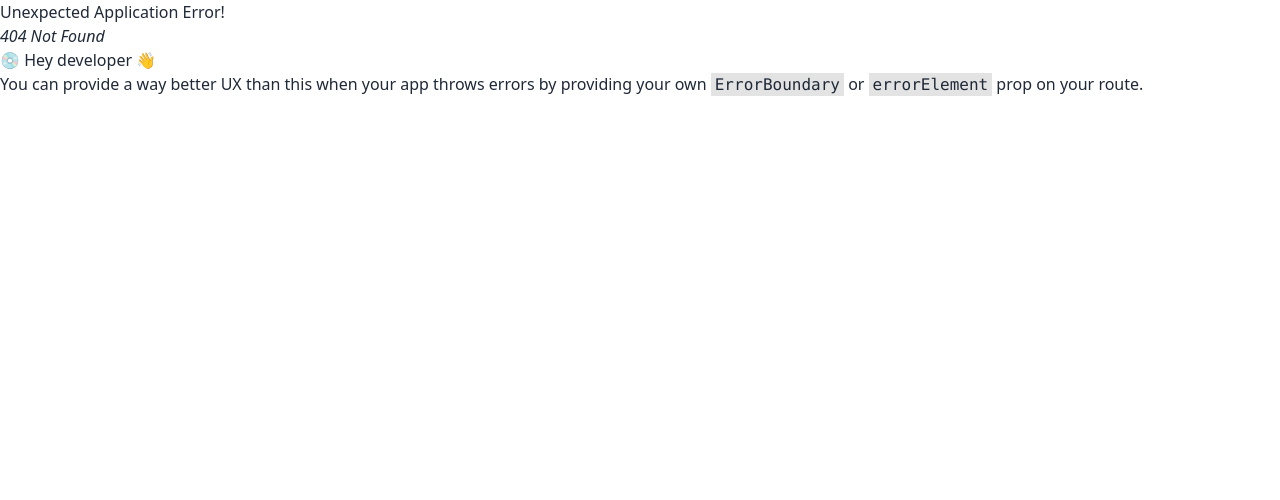
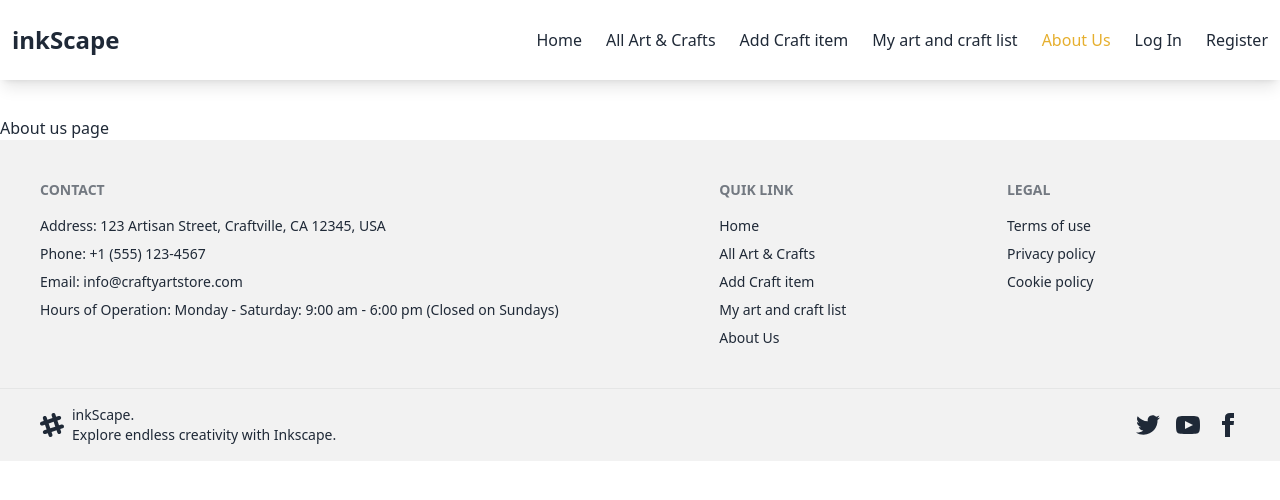
Before and after one commit to sour0v1/ink-scape-client, a React (Vite) app: page /about in a window 1280 px wide. Before the commit this address had no page. Shown: the top 500 px of the page. Built offline with nearby package versions, Linux system fonts and the light colour scheme.

Commit message:
added footer

```diff
--- a/src/Root.jsx
+++ b/src/Root.jsx
@@ -1,6 +1,7 @@
 import './App.css'
 import { Outlet } from 'react-router-dom'
 import Navbar from './components/Navbar/Navbar'
+import Footer from './components/Footer'
 
 function App() {
   return (
@@ -8,6 +9,7 @@
 
       <Navbar></Navbar>
       <Outlet></Outlet>
+      <Footer></Footer>
     </>
   )
 }
--- /dev/null
+++ b/src/components/About.jsx
@@ -0,0 +1,11 @@
+import React from 'react';
+
+const About = () => {
+    return (
+        <div>
+            <h1>About us page</h1>
+        </div>
+    );
+};
+
+export default About;
--- /dev/null
+++ b/src/components/Footer.jsx
@@ -0,0 +1,49 @@
+import React from 'react';
+import { NavLink } from 'react-router-dom';
+
+const Footer = () => {
+    return (
+        <div>
+            <footer className="footer p-10 bg-base-200 text-base-content">
+                <nav>
+                    <h6 className="footer-title">Contact</h6>
+                    <ul className='space-y-2'>
+                        <li>Address: 123 Artisan Street, Craftville, CA 12345, USA</li>
+                        <li>Phone: +1 (555) 123-4567</li>
+                        <li>Email: info@craftyartstore.com</li>
+                        <li>Hours of Operation: Monday - Saturday: 9:00 am - 6:00 pm (Closed on Sundays)</li>
+                    </ul>
+                </nav>
+                <nav>
+                    <h6 className="footer-title">Quik Link</h6>
+                    <a><NavLink to={'/'}>Home</NavLink></a>
+                    <a><NavLink to={'all-art-craft'}>All Art & Crafts</NavLink></a>
+                    <a><NavLink to={'add-art-craft'}>Add Craft item</NavLink></a>
+                    <a><NavLink to={'my-art-craft'}>My art and craft list</NavLink></a>
+                    <a><NavLink to={'about'}>About Us</NavLink></a>
+                </nav>
+                <nav>
+                    <h6 className="footer-title">Legal</h6>
+                    <a className="link link-hover">Terms of use</a>
+                    <a className="link link-hover">Privacy policy</a>
+                    <a className="link link-hover">Cookie policy</a>
+                </nav>
+            </footer>
+            <footer className="footer px-10 py-4 border-t bg-base-200 text-base-content border-base-300">
+                <aside className="items-center grid-flow-col">
+                    <svg width="24" height="24" viewBox="0 0 24 24" xmlns="http://www.w3.org/2000/svg" fillRule="evenodd" clipRule="evenodd" className="fill-current"><path d="M22.672 15.226l-2.432.811.841 2.515c.33 1.019-.209 2.127-1.23 2.456-1.15.325-2.148-.321-2.463-1.226l-.84-2.518-5.013 1.677.84 2.517c.391 1.203-.434 2.542-1.831 2.542-.88 0-1.601-.564-1.86-1.314l-.842-2.516-2.431.809c-1.135.328-2.145-.317-2.463-1.229-.329-1.018.211-2.127 1.231-2.456l2.432-.809-1.621-4.823-2.432.808c-1.355.384-2.558-.59-2.558-1.839 0-.817.509-1.582 1.327-1.846l2.433-.809-.842-2.515c-.33-1.02.211-2.129 1.232-2.458 1.02-.329 2.13.209 2.461 1.229l.842 2.515 5.011-1.677-.839-2.517c-.403-1.238.484-2.553 1.843-2.553.819 0 1.585.509 1.85 1.326l.841 2.517 2.431-.81c1.02-.33 2.131.211 2.461 1.229.332 1.018-.21 2.126-1.23 2.456l-2.433.809 1.622 4.823 2.433-.809c1.242-.401 2.557.484 2.557 1.838 0 .819-.51 1.583-1.328 1.847m-8.992-6.428l-5.01 1.675 1.619 4.828 5.011-1.674-1.62-4.829z"></path></svg>
+                    <p>inkScape. <br />Explore endless creativity with Inkscape.</p>
+                </aside>
+                <nav className="md:place-self-center md:justify-self-end">
+                    <div className="grid grid-flow-col gap-4">
+                        <a><svg xmlns="http://www.w3.org/2000/svg" width="24" height="24" viewBox="0 0 24 24" className="fill-current"><path d="M24 4.557c-.883.392-1.832.656-2.828.775 1.017-.609 1.798-1.574 2.165-2.724-.951.564-2.005.974-3.127 1.195-.897-.957-2.178-1.555-3.594-1.555-3.179 0-5.515 2.966-4.797 6.045-4.091-.205-7.719-2.165-10.148-5.144-1.29 2.213-.669 5.108 1.523 6.574-.806-.026-1.566-.247-2.229-.616-.054 2.281 1.581 4.415 3.949 4.89-.693.188-1.452.232-2.224.084.626 1.956 2.444 3.379 4.6 3.419-2.07 1.623-4.678 2.348-7.29 2.04 2.179 1.397 4.768 2.212 7.548 2.212 9.142 0 14.307-7.721 13.995-14.646.962-.695 1.797-1.562 2.457-2.549z"></path></svg></a>
+                        <a><svg xmlns="http://www.w3.org/2000/svg" width="24" height="24" viewBox="0 0 24 24" className="fill-current"><path d="M19.615 3.184c-3.604-.246-11.631-.245-15.23 0-3.897.266-4.356 2.62-4.385 8.816.029 6.185.484 8.549 4.385 8.816 3.6.245 11.626.246 15.23 0 3.897-.266 4.356-2.62 4.385-8.816-.029-6.185-.484-8.549-4.385-8.816zm-10.615 12.816v-8l8 3.993-8 4.007z"></path></svg></a>
+                        <a><svg xmlns="http://www.w3.org/2000/svg" width="24" height="24" viewBox="0 0 24 24" className="fill-current"><path d="M9 8h-3v4h3v12h5v-12h3.642l.358-4h-4v-1.667c0-.955.192-1.333 1.115-1.333h2.885v-5h-3.808c-3.596 0-5.192 1.583-5.192 4.615v3.385z"></path></svg></a>
+                    </div>
+                </nav>
+            </footer>
+        </div>
+    );
+};
+
+export default Footer;
--- a/src/components/LogIn.jsx
+++ b/src/components/LogIn.jsx
@@ -37,7 +37,7 @@
             <span><FaGithub /></span>
             <button>Continue with Github</button>
           </div>
-          <p>New to <i>inkScape</i>? <Link to={'/registration'} className="text-blue-600 underline">Register</Link></p>
+          <p className='text-center'>New to inkScape? <Link to={'/registration'} className="text-blue-600 underline">Register</Link></p>
         </form>
       </div>
     </div>
--- a/src/components/Navbar/Navbar.jsx
+++ b/src/components/Navbar/Navbar.jsx
@@ -13,6 +13,7 @@
                         <li><NavLink to={'all-art-craft'}>All Art & Crafts</NavLink></li>
                         <li><NavLink to={'add-art-craft'}>Add Craft item</NavLink></li>
                         <li><NavLink to={'my-art-craft'}>My art and craft list</NavLink></li>
+                        <li><NavLink to={'about'}>About Us</NavLink></li>
                         <li><NavLink to={'log-in'}>Log In</NavLink></li>
                         <li><NavLink to={'registration'}>Register</NavLink></li>
 
--- a/src/components/Registration.jsx
+++ b/src/components/Registration.jsx
@@ -17,15 +17,15 @@
         setRegError('');
         // console.log(name, email);
         if(password.length < 6){
-            setRegError('Password length must be at least 6 character');
+            setRegError('Password length must be at least 6 character!');
             return;
         }
         else if(!/(?=.*[A-Z])/.test(password)){
-            setRegError('Password must  have an Uppercase letter in the password');
+            setRegError('Password must  have an Uppercase letter in the password!');
             return;
         }
         else if(!/^(?=.*[a-z]).+$/.test(password)){
-            setRegError('Password must have an Lowercase letter in the password');
+            setRegError('Password must have an Lowercase letter in the password!');
             return;
         }
         else{
--- a/src/main.jsx
+++ b/src/main.jsx
@@ -13,6 +13,7 @@
 import AllArtCrafts from './components/AllArtCrafts.jsx';
 import AddArtCraft from './components/AddArtCraft.jsx';
 import MyArtCraft from './components/MyArtCraft.jsx';
+import About from './components/About.jsx';
 
 const router = createBrowserRouter([
   {
@@ -42,6 +43,10 @@
       {
         path : 'my-art-craft',
         element : <MyArtCraft></MyArtCraft>
+      },
+      {
+        path : '/about',
+        element : <About></About>
       }
     ]
   },
```
